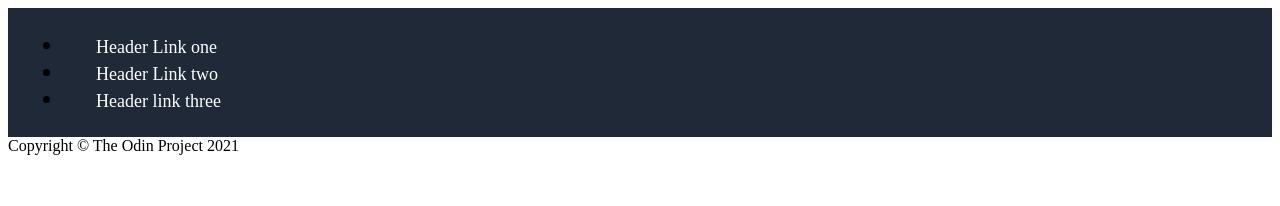
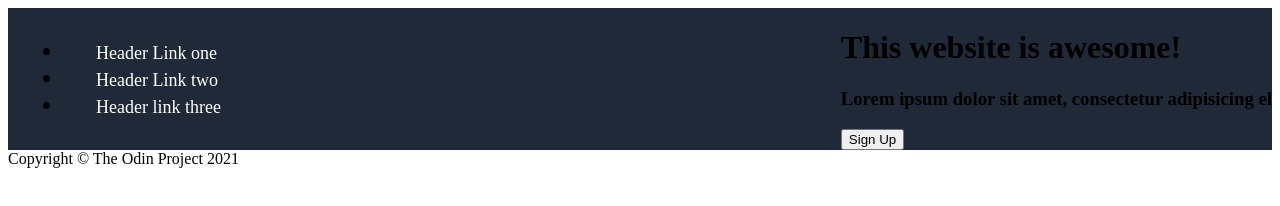
Before and after one commit to kavancamp/Landing-page, a plain HTML site: page index.html in a window 1280 px wide. Drawn offline with Linux system fonts and the light colour scheme.

Commit message:
Added welcome text and button

```diff
--- a/index.html
+++ b/index.html
@@ -22,14 +22,19 @@
                 </li>
             </ul>
         </nav>
+        <div class="welcome">
+            <h1>This website is awesome! </h1>
+            <h3>Lorem ipsum dolor sit amet, consectetur adipisicing el</h3>
+            <button type="button">Sign Up</button>
 
+        </div>
     </header>
 
 
 
-
+</body>
     <footer>
         Copyright &copy; The Odin Project 2021
     </footer>
-</body>
+
 </html>
```
